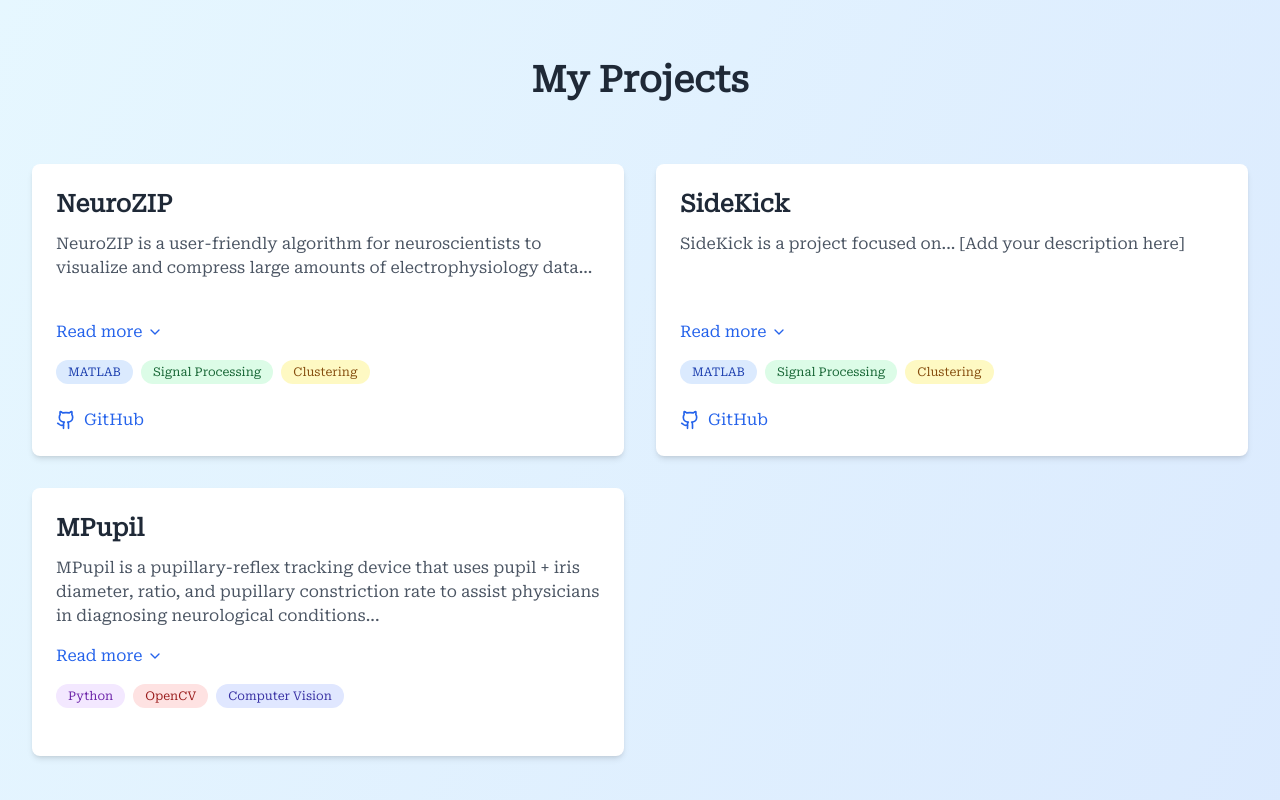
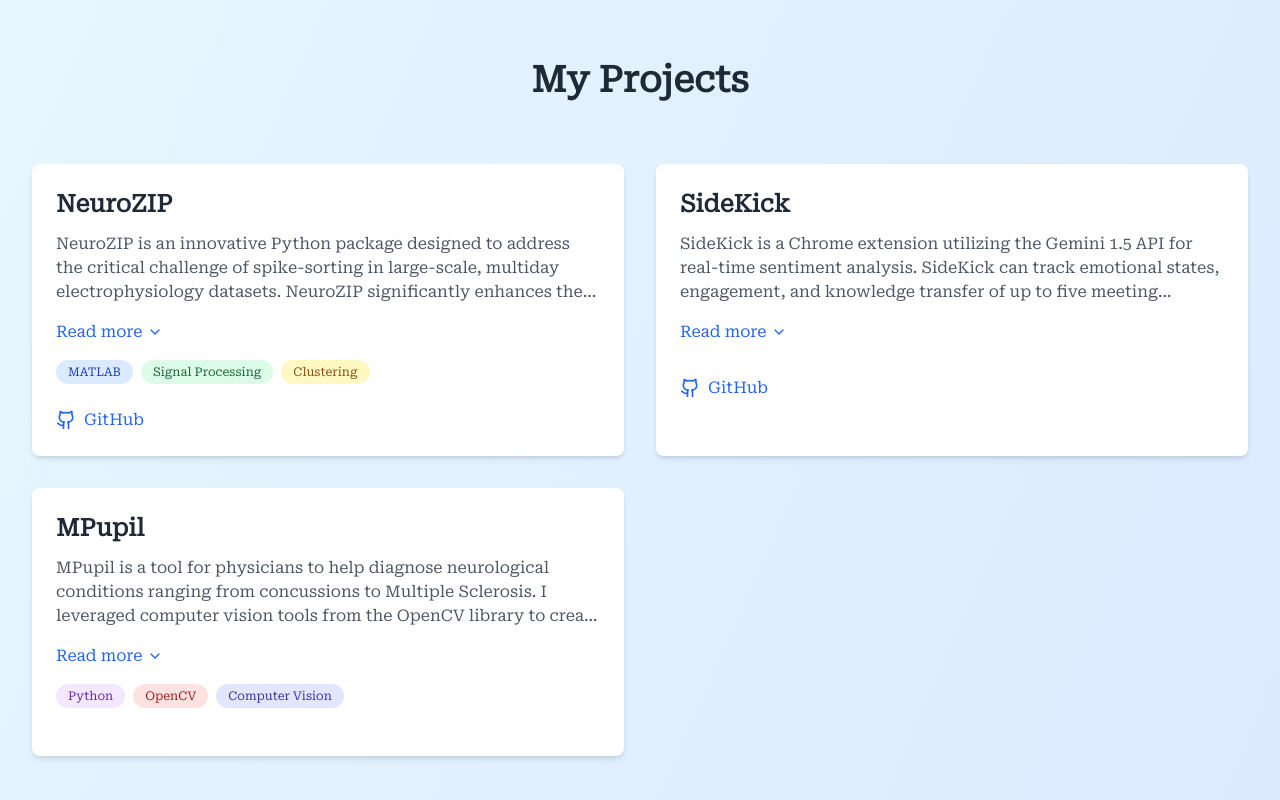
Before and after one commit to kircad/denizwebsite, a React (Create React App) app: page / in a window 1280 px wide. Shown: the part 2016-2816 px from the top of the page. Built offline with nearby package versions, Linux system fonts and the light colour scheme.

Commit message:
updated project cards. need to add rest

```diff
--- a/src/components/Projects.jsx
+++ b/src/components/Projects.jsx
@@ -6,19 +6,19 @@ export const Projects = () => {
   const [projects] = useState([
     {
       title: 'NeuroZIP',
-      description: 'NeuroZIP is a user-friendly algorithm for neuroscientists to visualize and compress large amounts of electrophysiology data...',
+      description: "NeuroZIP is an innovative Python package designed to address the critical challenge of spike-sorting in large-scale, multiday electrophysiology datasets. NeuroZIP significantly enhances the efficiency of contemporary spike-sorting algorithms, achieving up to a 40% increase in processing speed while maintaining high accuracy. This performance increase is accomplished through a combination of dimensionality reduction techniques (PCA and UMAP) and unsupervised machine learning algorithms (k-means++ and DBSCAN) to dynamically subsample electrophysiology recordings. The package's effectiveness has been rigorously validated using a custom-built Python testing suite, which evaluates performance across various dataset sizes and complexities. I will be presenting NeuroZIP's capabilities and its potential to accelerate neuroscience research at the 2024 Society for Neuroscience conference in Chicago this October.",
       skills: ['MATLAB', 'Signal Processing', 'Clustering'],
       github: 'https://github.com/kircad/NeuroZIP',
     },
     {
       title: 'SideKick',
-      description: 'SideKick is a project focused on... [Add your description here]',
-      skills: ['MATLAB', 'Signal Processing', 'Clustering'],
+      description: 'SideKick is a Chrome extension utilizing the Gemini 1.5 API for real-time sentiment analysis. SideKick can track emotional states, engagement, and knowledge transfer of up to five meeting participants. Winner of the Google Spotlight Award for Workplace Integration at MHacks x Google 2024',
+      skills: [],
       github: 'https://github.com/kircad/SideKick',
     },
     {
       title: 'MPupil',
-      description: 'MPupil is a pupillary-reflex tracking device that uses pupil + iris diameter, ratio, and pupillary constriction rate to assist physicians in diagnosing neurological conditions...',
+      description: 'MPupil is a tool for physicians to help diagnose neurological conditions ranging from concussions to Multiple Sclerosis. I leveraged computer vision tools from the OpenCV library to create a pupil tracker that can detect pupil-to-iris ratio with an accuracy of 95%.',
       skills: ['Python', 'OpenCV', 'Computer Vision'],
     },
     // Add more projects here...
```
